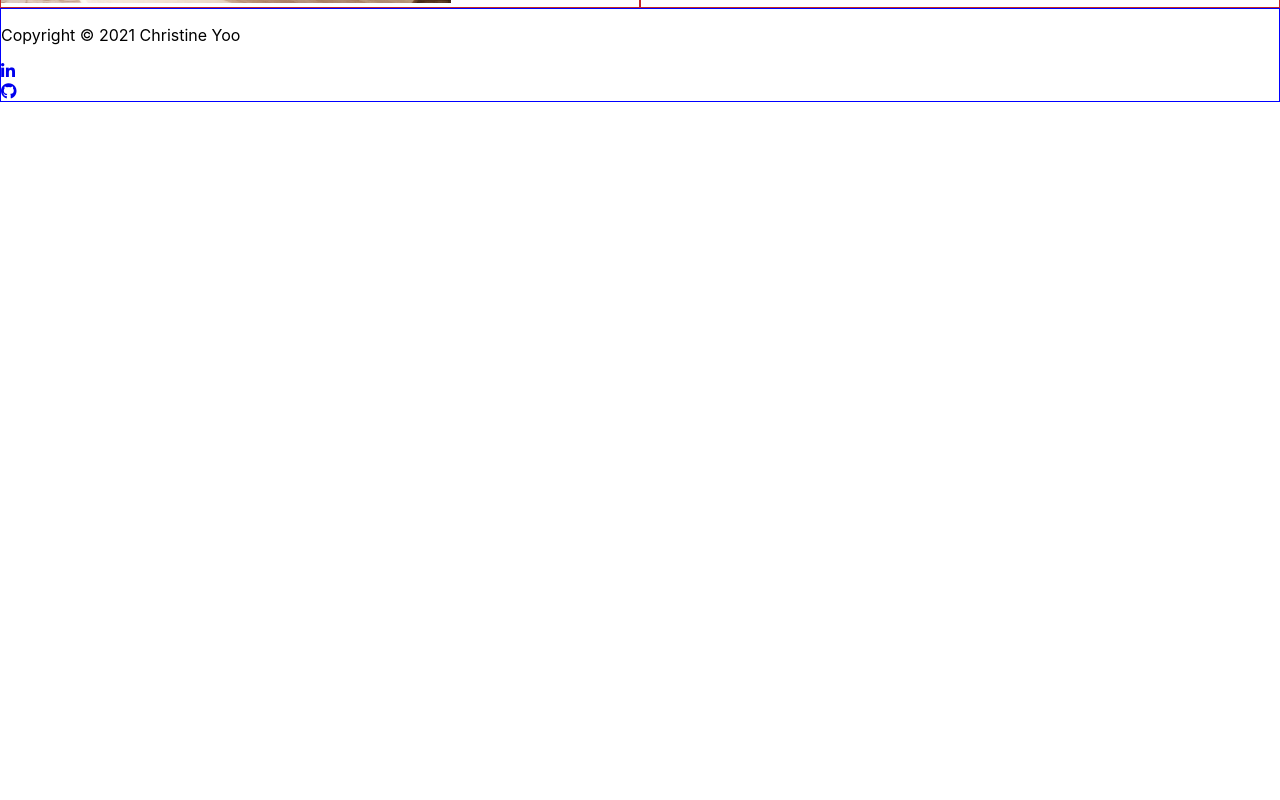
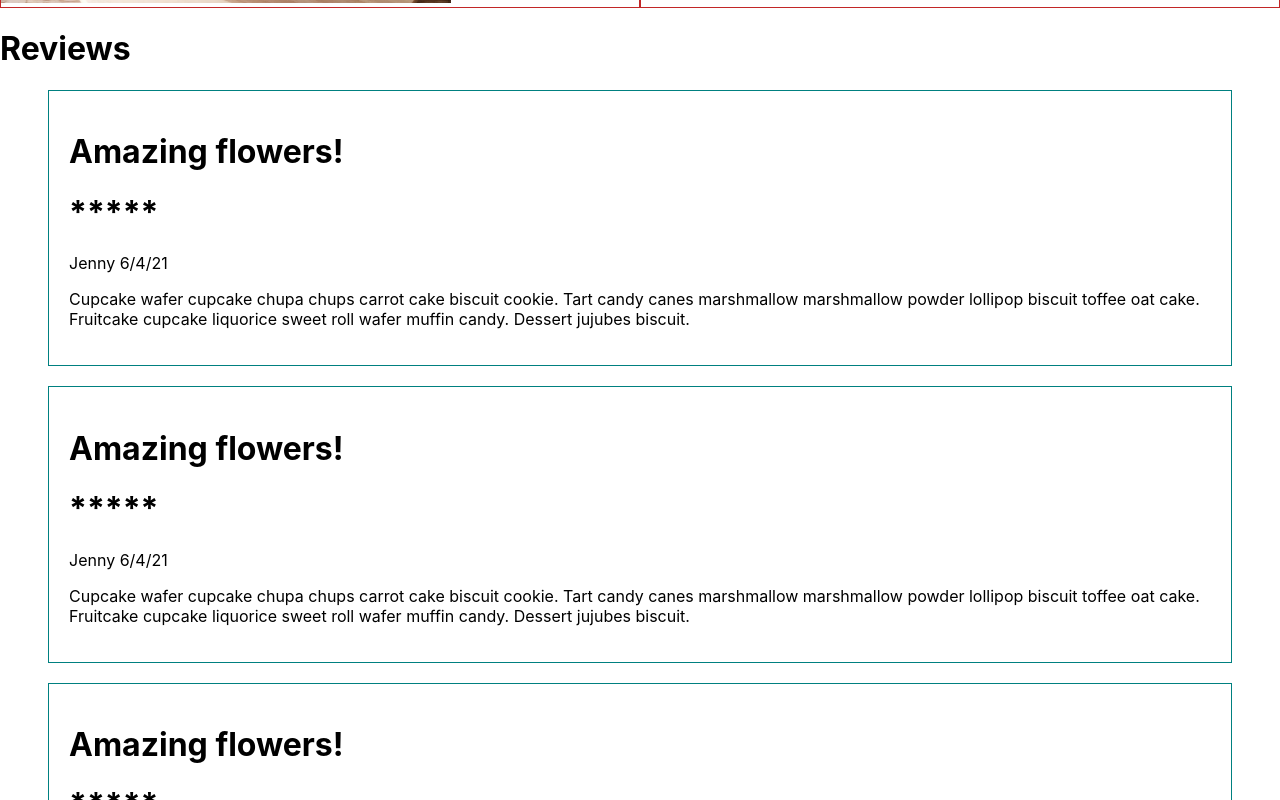
Before and after one commit to christineyoo/sweet-bloom, a React (Create React App) app: page /item in a window 1280 px wide. Shown: the part 520-1320 px from the top of the page. Before the commit the page ends 800 px from the top, so only its background shows below. Built offline with nearby package versions, Linux system fonts and the light colour scheme.

Commit message:
implemented wireframe for reviews section

```diff
--- a/src/organisms/itemCard/ItemCard.js
+++ b/src/organisms/itemCard/ItemCard.js
@@ -1,4 +1,5 @@
 import React, { Component } from 'react';
+import { Link } from 'react-router-dom';
 import './ItemCard.css';
 import stockPhoto from '../../pages/landing/carnation-carnival-1.jpg';
 
@@ -11,7 +12,9 @@ class ItemCard extends Component {
           <img src={stockPhoto} height='100px' width='100px' alt='item' />
         </div>
         <div className='item-card-flex-1'>
-          <p>Product Name</p>
+          <Link to='/item'>
+            <p>Product Name</p>
+          </Link>
           <p>$50</p>
           <p>Quantity: 1</p>
         </div>
--- /dev/null
+++ b/src/organisms/reviews/ReviewCard.js
@@ -0,0 +1,23 @@
+import React, { Component } from 'react';
+import './Reviews.css';
+
+class ReviewCard extends Component {
+  state = {};
+  render() {
+    return (
+      <div className='review-card'>
+        <h1>Amazing flowers!</h1>
+        <h1>*****</h1>
+        <p>Jenny 6/4/21</p>
+        <p>
+          Cupcake wafer cupcake chupa chups carrot cake biscuit cookie. Tart
+          candy canes marshmallow marshmallow powder lollipop biscuit toffee oat
+          cake. Fruitcake cupcake liquorice sweet roll wafer muffin candy.
+          Dessert jujubes biscuit.
+        </p>
+      </div>
+    );
+  }
+}
+
+export default ReviewCard;
--- /dev/null
+++ b/src/organisms/reviews/Reviews.css
@@ -0,0 +1,5 @@
+.review-card {
+  border: 1px solid teal;
+  padding: 1.25rem;
+  margin: 1.25rem 3rem;
+}
--- /dev/null
+++ b/src/organisms/reviews/Reviews.js
@@ -0,0 +1,19 @@
+import React, { Component } from 'react';
+import ReviewCard from './ReviewCard';
+
+class Reviews extends Component {
+  state = {};
+  render() {
+    return (
+      <div>
+        <h1>Reviews</h1>
+        <ReviewCard />
+        <ReviewCard />
+        <ReviewCard />
+        <ReviewCard />
+      </div>
+    );
+  }
+}
+
+export default Reviews;
--- a/src/pages/item/Item.js
+++ b/src/pages/item/Item.js
@@ -1,6 +1,8 @@
 /* eslint-disable jsx-a11y/img-redundant-alt */
 import React, { Component } from 'react';
+import { Link } from 'react-router-dom';
 import './Item.css';
+import Reviews from '../../organisms/reviews/Reviews';
 import stockPhoto from '../landing/carnation-carnival-1.jpg';
 
 class Item extends Component {
@@ -19,6 +21,7 @@ class Item extends Component {
   };
   render() {
     return (
+      <>
         <div className='item-flex'>
           <div className='item-flex-1'>
             <img
@@ -36,6 +39,10 @@ class Item extends Component {
             <select name='quantity' id='quantity'>
               {this.renderQuantity()}
             </select>
+            <br />
+            <Link to='/cart'>
+              <button>Add to cart</button>
+            </Link>
             <h3>Description</h3>
             <p>
               Lollipop biscuit pastry. Biscuit marzipan tart cheesecake pudding
@@ -51,6 +58,10 @@ class Item extends Component {
             </p>
           </div>
         </div>
+        <div>
+          <Reviews />
+        </div>
+      </>
     );
   }
 }
```
Lines whose indentation alone changed are shown as unchanged.
